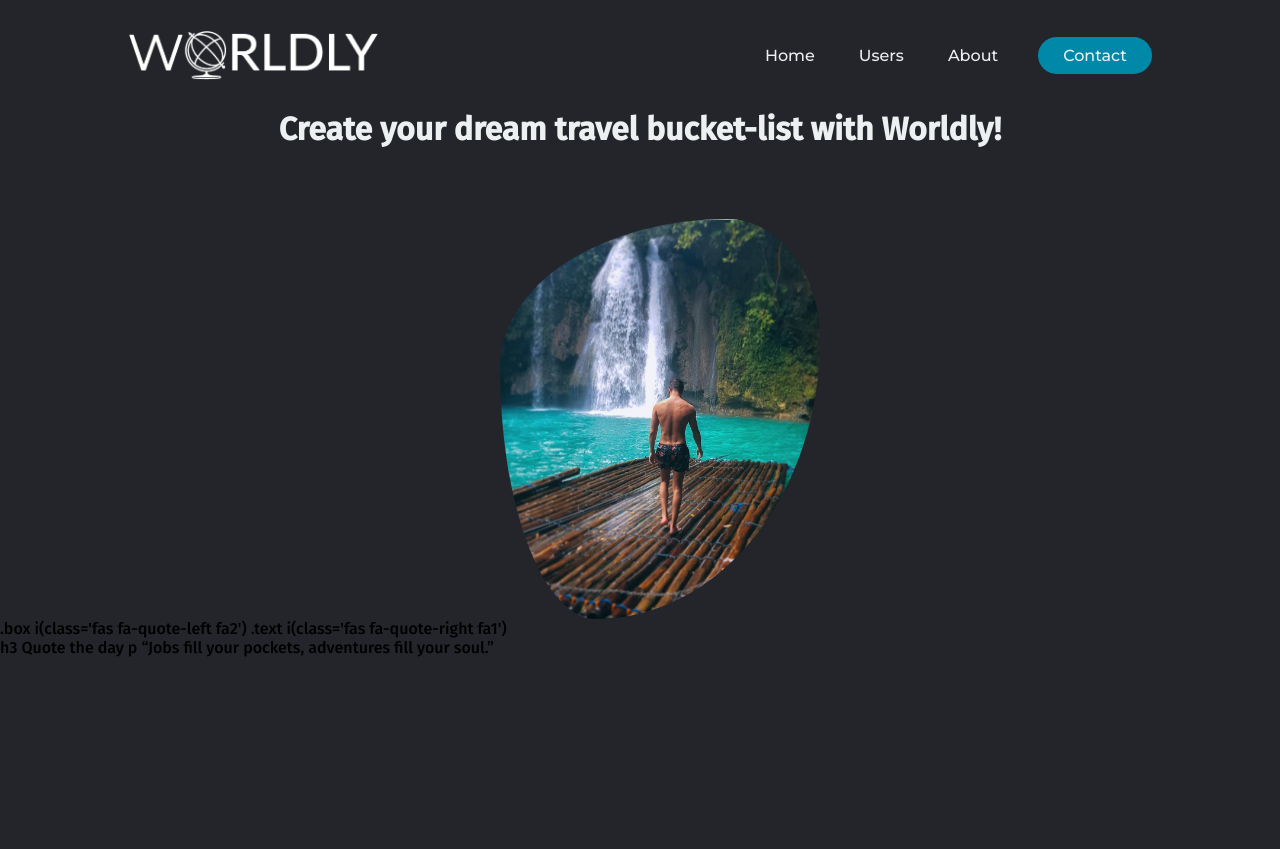
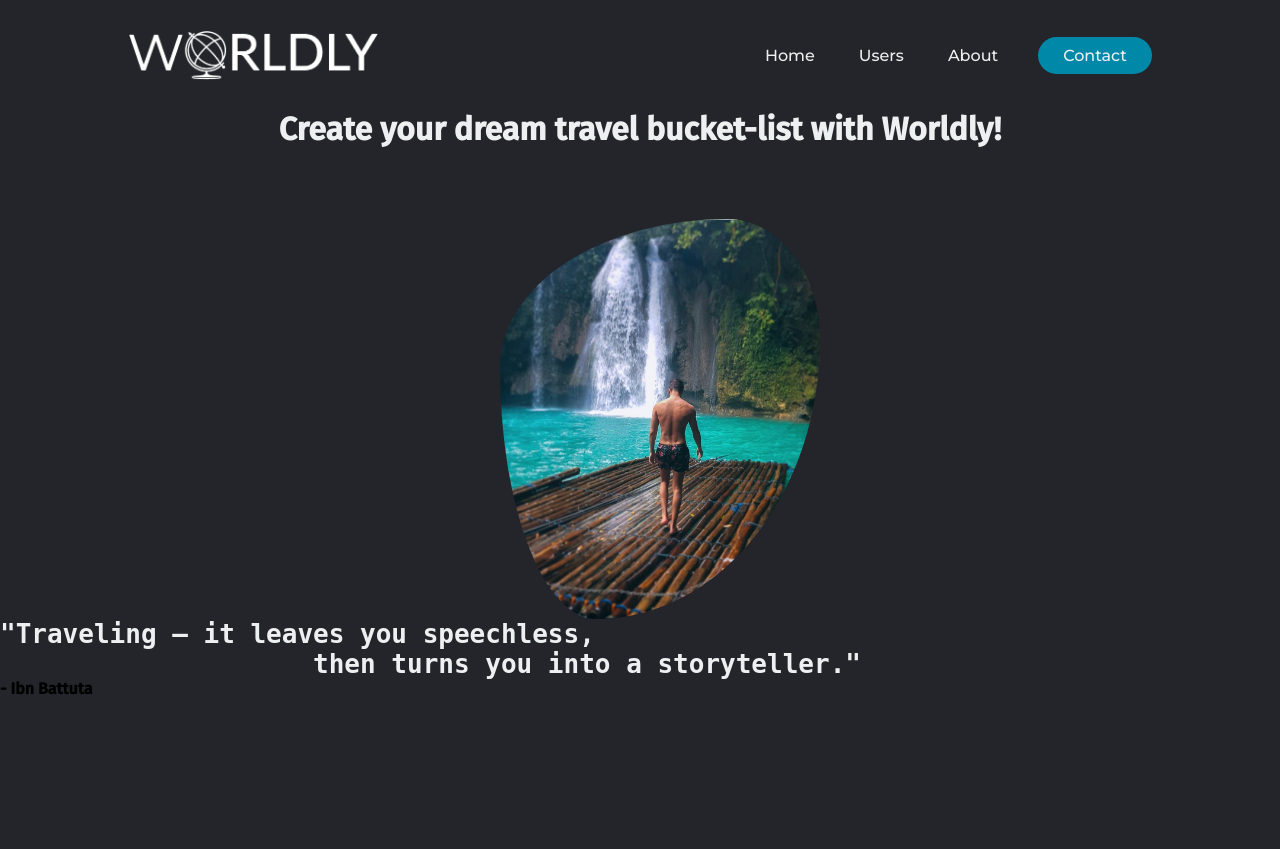
Before and after one commit to GiulianoDerosas/WorldlyProject, a Flask app: page / in a window 1280 px wide. Shown: the top 849 px of the page. Run offline with Flask 2, Linux system fonts and the light colour scheme.

Commit message:
Added block quote but not happy with it, will change some colours

```diff
--- a/templates/index.html
+++ b/templates/index.html
@@ -18,12 +18,12 @@
     <img class="center_image" src="/static/images/IMG_20210425_181936.jpg" alt="">
 </div>
 
-<div>.box
-  i(class='fas fa-quote-left fa2')
-  .text
-    i(class='fas fa-quote-right fa1')
+<div class="background"></div>
+
+<div>
+    <h1><pre>"Traveling – it leaves you speechless,
+                    then turns you into a storyteller."</pre></h1>
+    <h4>- Ibn Battuta</h4>
 </div>
-      h3 Quote the day
-      p “Jobs fill your pockets, adventures fill your soul.”
-</div>
+
 {% endblock %}
```
Also changed, not shown: static/images/Screenshot 2021-04-25 at 6.49.31 PM.png (added).
